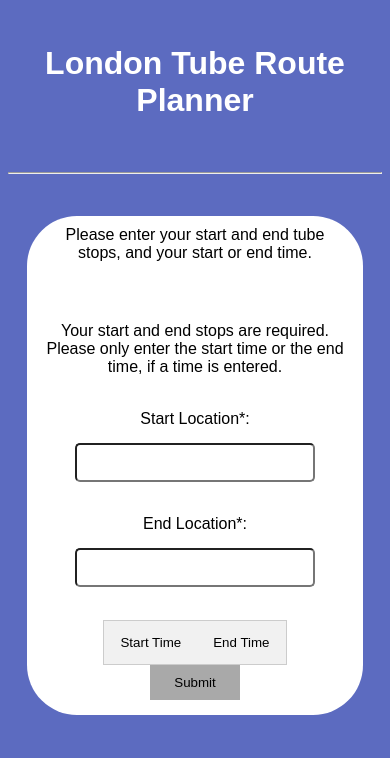
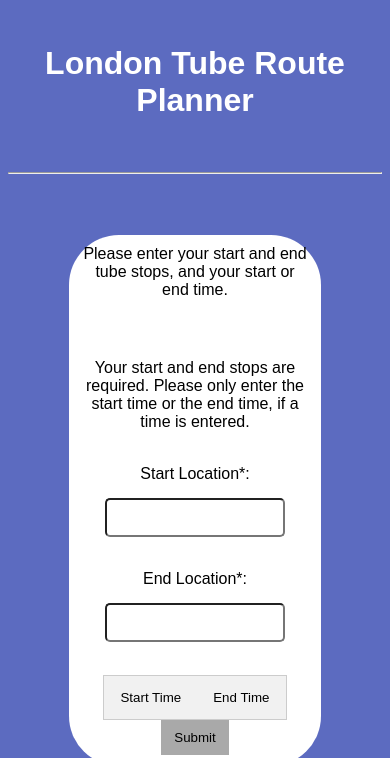
Before and after one commit to 252lab/ACW-Coursework, a Flask app: page / in a window 390 px wide. Shown: the part 25-783 px from the top of the page. Run offline with Flask 3, Linux system fonts and the light colour scheme; a map, chart or similar area stays blank.

Commit message:
fix static cssloading and responsive styles

```diff
--- a/app/templates/css/footer.css
+++ b/app/python/static/css/footer.css
@@ -5,6 +5,6 @@
     width: 100%;
     text-align: center;
     font-family: Arial, Helvetica, sans-serif;
-    font-size: "20px";
+    font-size: 20px;
     color: white;
 }
--- a/app/templates/css/padding.css
+++ b/app/python/static/css/padding.css
@@ -1,6 +1,6 @@
 /* adding the padding to the webpage */
 
-.bodyPadding {
+.padding {
 
     padding-left: 12.5%;
     padding-right: 12.5%;
--- a/app/templates/css/rectangle.css
+++ b/app/python/static/css/rectangle.css
@@ -11,9 +11,11 @@
     padding-right: 5%;
     flex-direction: column;
 
-    /* centering the rectangle on mobile views */
-    @media (max-width: 950px) {
+}
+
+/* centering the rectangle on mobile views */
+@media (max-width: 950px) {
+    .rectangle {
         margin: 0 auto;
     }
-
 }
--- a/app/templates/css/tabs.css
+++ b/app/python/static/css/tabs.css
@@ -35,5 +35,6 @@
     padding: 6px 12px;
     border: 1px solid #ccc;
     border-top: none;
-    width: 50%;
+    width: 100%;
+    box-sizing: border-box;
 }
--- a/app/templates/index.html
+++ b/app/templates/index.html
@@ -3,13 +3,13 @@
 <meta charset="UTF-8">
 
 <!-- importing css pages-->
-<link rel="stylesheet" href="css/footer.css">
-<link rel="stylesheet" href="css/columns.css">
-<link rel="stylesheet" href="css/padding.css">
-<link rel="stylesheet" href="css/rectangle.css">
-<link rel="stylesheet" href="css/forms.css">
-<link rel="stylesheet" href="css/map.css">
-<link rel="stylesheet" href="css/tabs.css">
+<link rel="stylesheet" href="{{ url_for('static', filename='css/footer.css') }}">
+<link rel="stylesheet" href="{{ url_for('static', filename='css/columns.css') }}">
+<link rel="stylesheet" href="{{ url_for('static', filename='css/padding.css') }}">
+<link rel="stylesheet" href="{{ url_for('static', filename='css/rectangle.css') }}">
+<link rel="stylesheet" href="{{ url_for('static', filename='css/forms.css') }}">
+<link rel="stylesheet" href="{{ url_for('static', filename='css/map.css') }}">
+<link rel="stylesheet" href="{{ url_for('static', filename='css/tabs.css') }}">
 
 <!-- header-->
 
```
Also changed, not shown: app/templates/route.html (+6 -6 lines), app/python/static/css/columns.css (renamed from app/templates/css/columns.css), app/python/static/css/forms.css (renamed from app/templates/css/forms.css), app/python/static/css/loader.css (renamed from app/templates/css/loader.css), app/python/static/css/map.css (renamed from app/templates/css/map.css).
